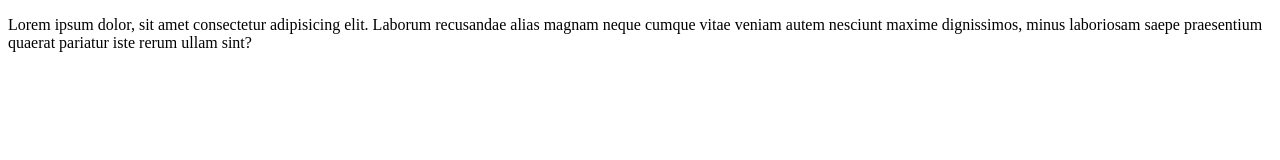
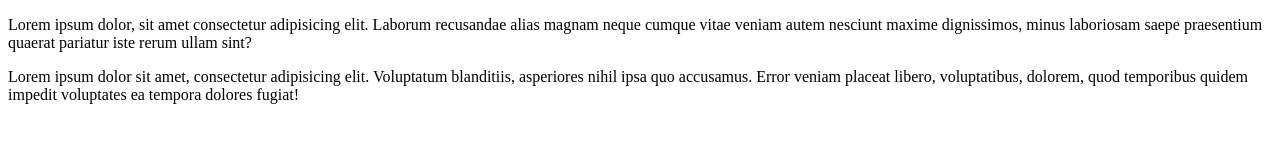
Before and after one commit to MKhurramPro/local-repo, a plain HTML site: page index.html in a window 1280 px wide. Drawn offline with Linux system fonts and the light colour scheme.

Commit message:
add a paragraph

```diff
--- a/index.html
+++ b/index.html
@@ -7,5 +7,6 @@
 </head>
 <body>
   <p>Lorem ipsum dolor, sit amet consectetur adipisicing elit. Laborum recusandae alias magnam neque cumque vitae veniam autem nesciunt maxime dignissimos, minus laboriosam saepe praesentium quaerat pariatur iste rerum ullam sint?</p>
+  <p>Lorem ipsum dolor sit amet, consectetur adipisicing elit. Voluptatum blanditiis, asperiores nihil ipsa quo accusamus. Error veniam placeat libero, voluptatibus, dolorem, quod temporibus quidem impedit voluptates ea tempora dolores fugiat!</p>
 </body>
 </html>
```
